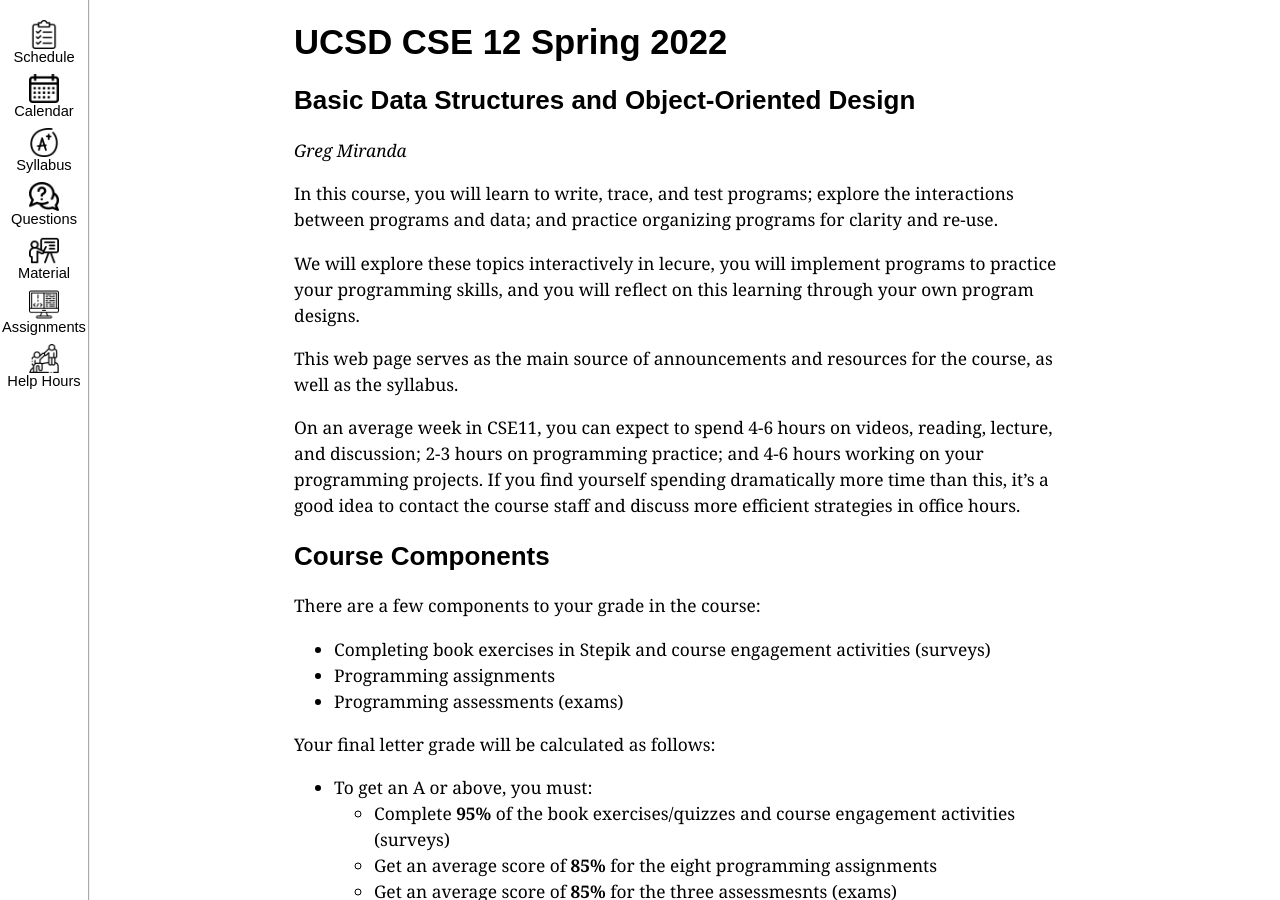
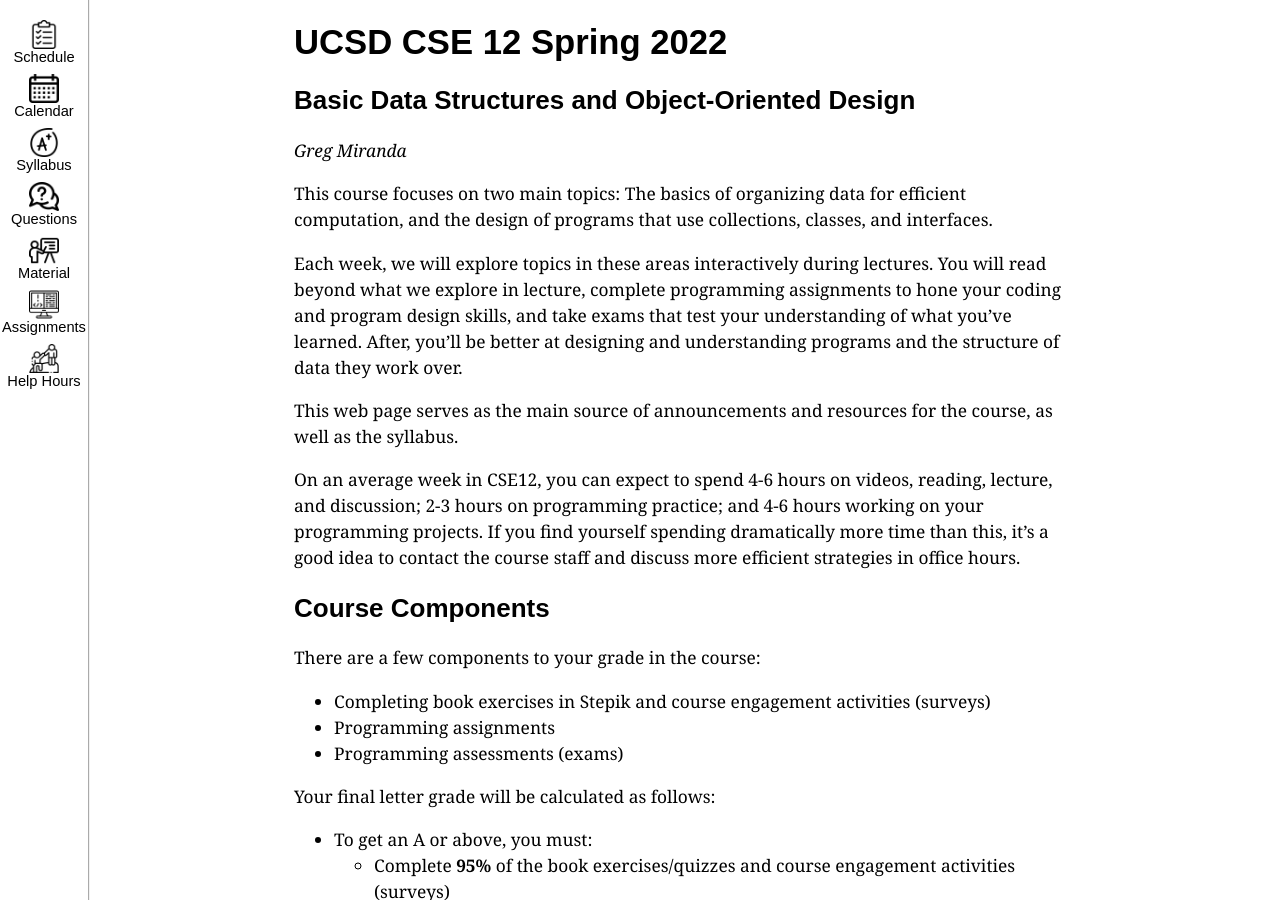
Before and after one commit to memelissa/ucsd-cse12-sp22.github.io, a Jekyll site: the page built from syllabus.md, in a window 1280 px wide and 900 px high. Built offline with Jekyll 4.4.1, drawn with Linux system fonts in a browser that asks for light colours.

Commit message:
Update syllabus.md

```diff
--- a/syllabus.md
+++ b/syllabus.md
@@ -9,18 +9,21 @@ doodle: "/doodle.png"
 
 _Greg Miranda_
 
-In this course, you will learn to write, trace, and test programs; explore the
-interactions between programs and data; and practice organizing programs for
-clarity and re-use.
+This course focuses on two main topics: The basics of organizing data for
+efficient computation, and the design of programs that use collections,
+classes, and interfaces.
 
-We will explore these topics interactively in lecure, you will implement
-programs to practice your programming skills, and you will reflect on this
-learning through your own program designs.
+Each week, we will explore topics in these areas interactively during lectures.
+You will read beyond what we explore in lecture, complete programming
+assignments to hone your coding and program design skills, and take exams that
+test your understanding of what you've learned. After, you'll be better at
+designing and understanding programs and the structure of data they work
+over.
 
 This web page serves as the main source of announcements and resources for the
 course, as well as the syllabus.
 
-On an average week in CSE11, you can expect to spend 4-6 hours on videos,
+On an average week in CSE12, you can expect to spend 4-6 hours on videos,
 reading, lecture, and discussion; 2-3 hours on programming practice; and 4-6
 hours working on your programming projects. If you find yourself spending
 dramatically more time than this, it's a good idea to contact the course staff
```
